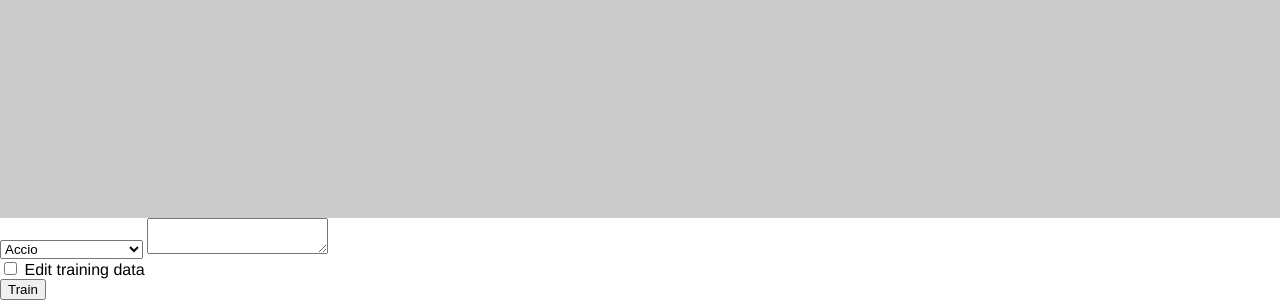
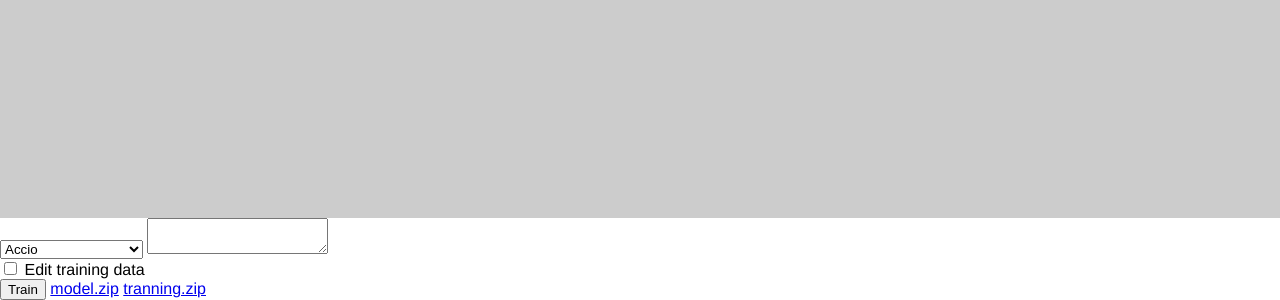
Before and after one commit to marcus7777/spelling, a website: page index.html in a window 1280 px wide. Shown: the part 552-852 px from the top of the page. Drawn offline with Linux system fonts and the light colour scheme.

Commit message:
Added links to zips

```diff
--- a/index.html
+++ b/index.html
@@ -23,6 +23,7 @@
 
   <link rel="import" href="./bower_components/localstorage-load/localstorage-load.html">
   <script src="tf.js"> </script>
+
 </head>
 <body>
   <canvas></canvas>
@@ -34,6 +35,8 @@
   </div>
   <localstorage-load name="data"></localstorage-load>
   <button id="Button" onclick="train()" > Train </button>
+  <a href=model.zip >model.zip</a>
+  <a href=tranning.zip >tranning.zip</a>
 <script>
 
 //import * as tf from '@tensorflow/tfjs';
```
